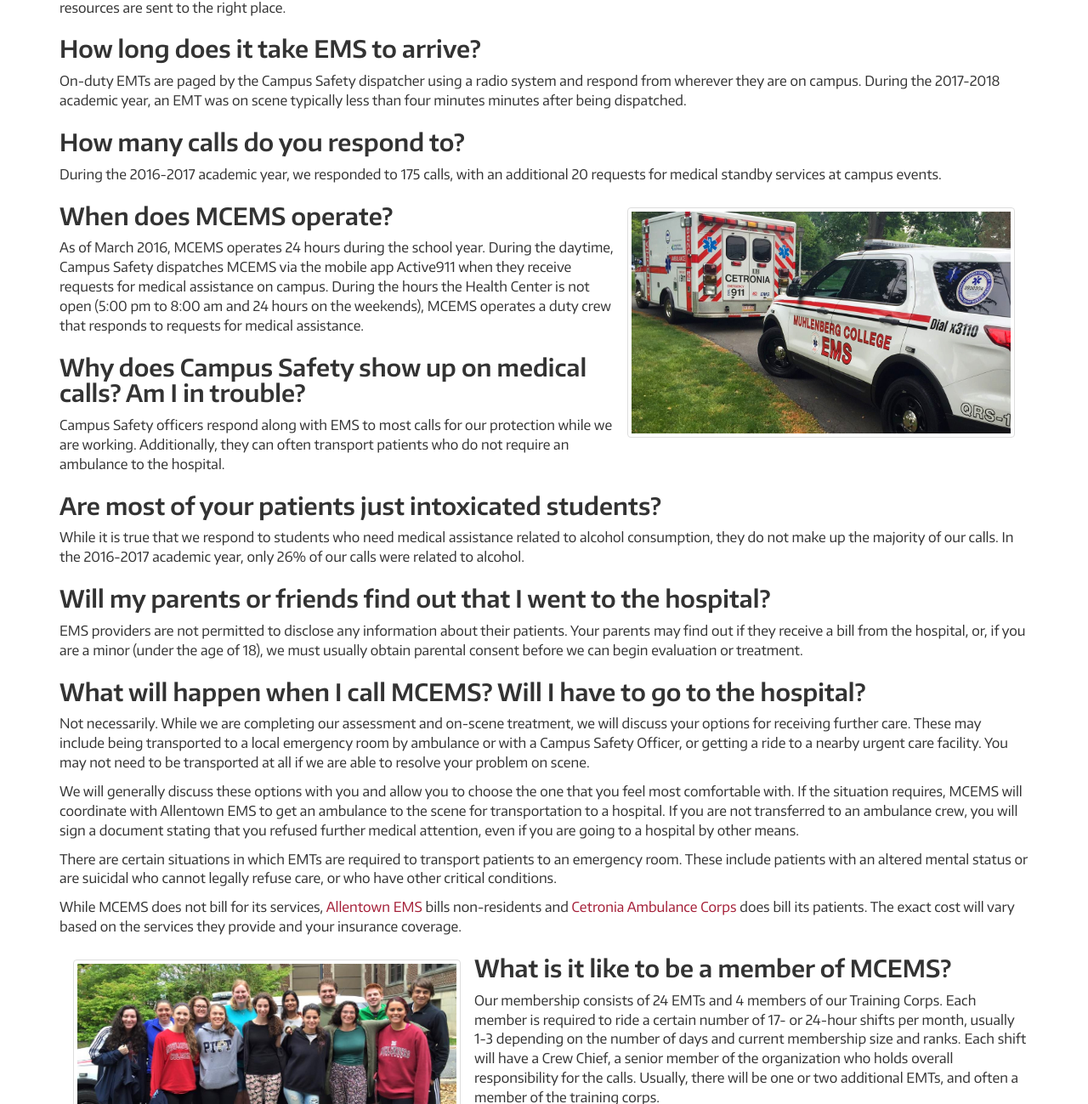
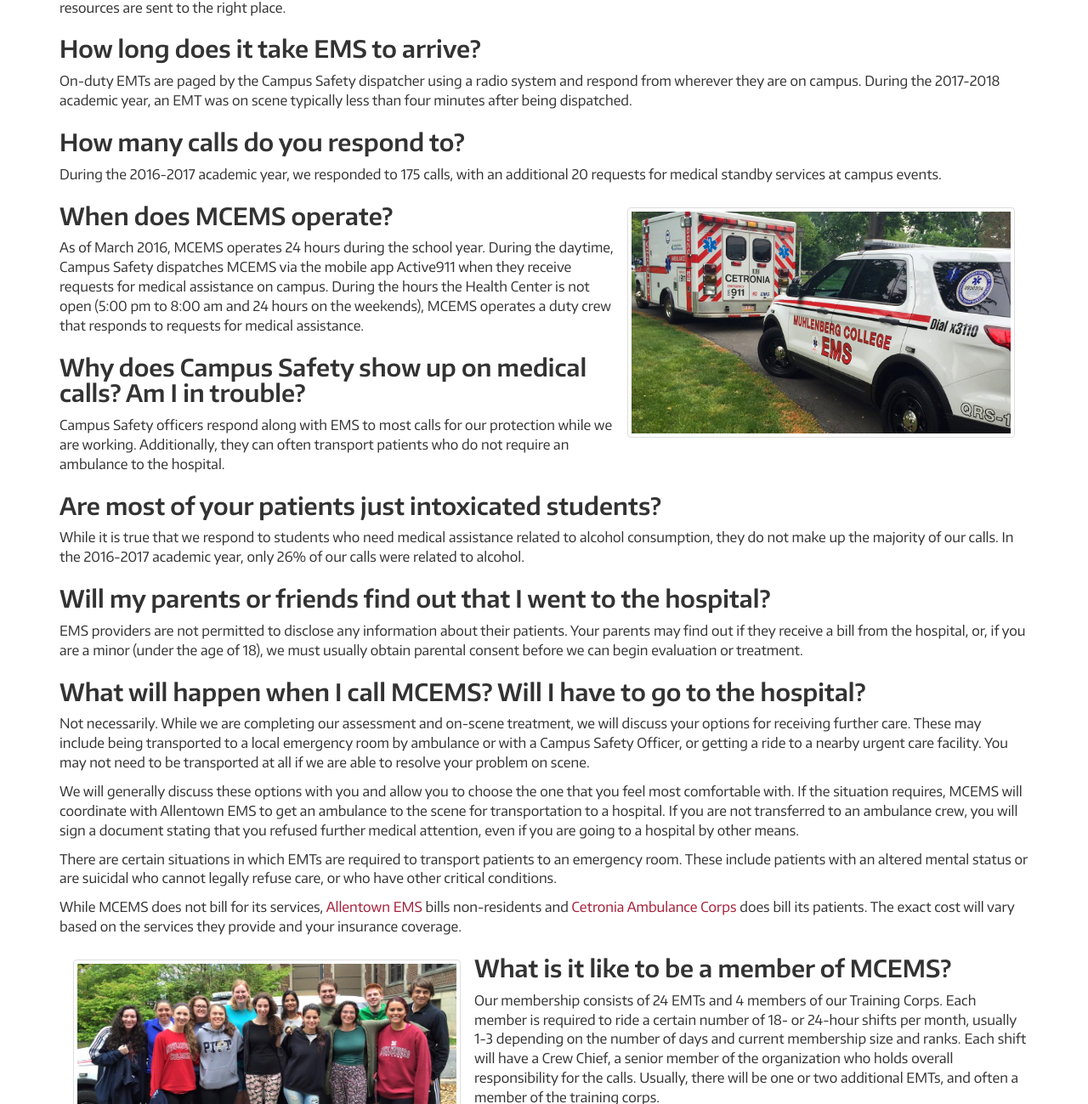
Before and after one commit to MCEMS/www, a Jekyll site: the page built from faq/index.markdown, in a window 1280 px wide. Shown: the part 490-1789 px from the top of the page at 85% size. Built offline with Jekyll 4.4.1, drawn with Linux system fonts in a browser that asks for light colours; nearby versions of some CDN libraries.

Commit message:
Update index.markdown

```diff
--- a/faq/index.markdown
+++ b/faq/index.markdown
@@ -14,7 +14,7 @@ Call Campus Safety at [(484) 664-3110](tel:+14846643110) and ask for MCEMS to be
 
 ### How long does it take EMS to arrive?
 
-On-duty EMTs are paged by the Campus Safety dispatcher using a radio system and respond from wherever they are on campus. During the 2017-2018 academic year, an EMT was on scene typically less than four minutes minutes after being dispatched.
+On-duty EMTs are paged by the Campus Safety dispatcher using a radio system and respond from wherever they are on campus. During the 2017-2018 academic year, an EMT was on scene typically less than four minutes after being dispatched.
 
 ### How many calls do you respond to?
 
@@ -60,7 +60,7 @@ While MCEMS does not bill for its services, [Allentown EMS](http://www.allentown
 
 ### What is it like to be a member of MCEMS?
 
-Our membership consists of {{ site.data.membership.emt }} EMTs and {{ site.data.membership.training_corps }} members of our Training Corps. Each member is required to ride a certain number of 17- or 24-hour shifts per month, usually 1-3 depending on the number of days and current membership size and ranks. Each shift will have a Crew Chief, a senior member of the organization who holds overall responsibility for the calls. Usually, there will be one or two additional EMTs, and often a member of the training corps.
+Our membership consists of {{ site.data.membership.emt }} EMTs and {{ site.data.membership.training_corps }} members of our Training Corps. Each member is required to ride a certain number of 18- or 24-hour shifts per month, usually 1-3 depending on the number of days and current membership size and ranks. Each shift will have a Crew Chief, a senior member of the organization who holds overall responsibility for the calls. Usually, there will be one or two additional EMTs, and often a member of the training corps.
 
 Many of our members have been cleared to drive QRS-1, our response vehicle, by taking an Emergency Vehicle Operator Course (EVOC) as well as going through our own familiarization program. We hold monthly training drills at which we review and practice skills, learn new protocols, and do team building exercises.
 
```
